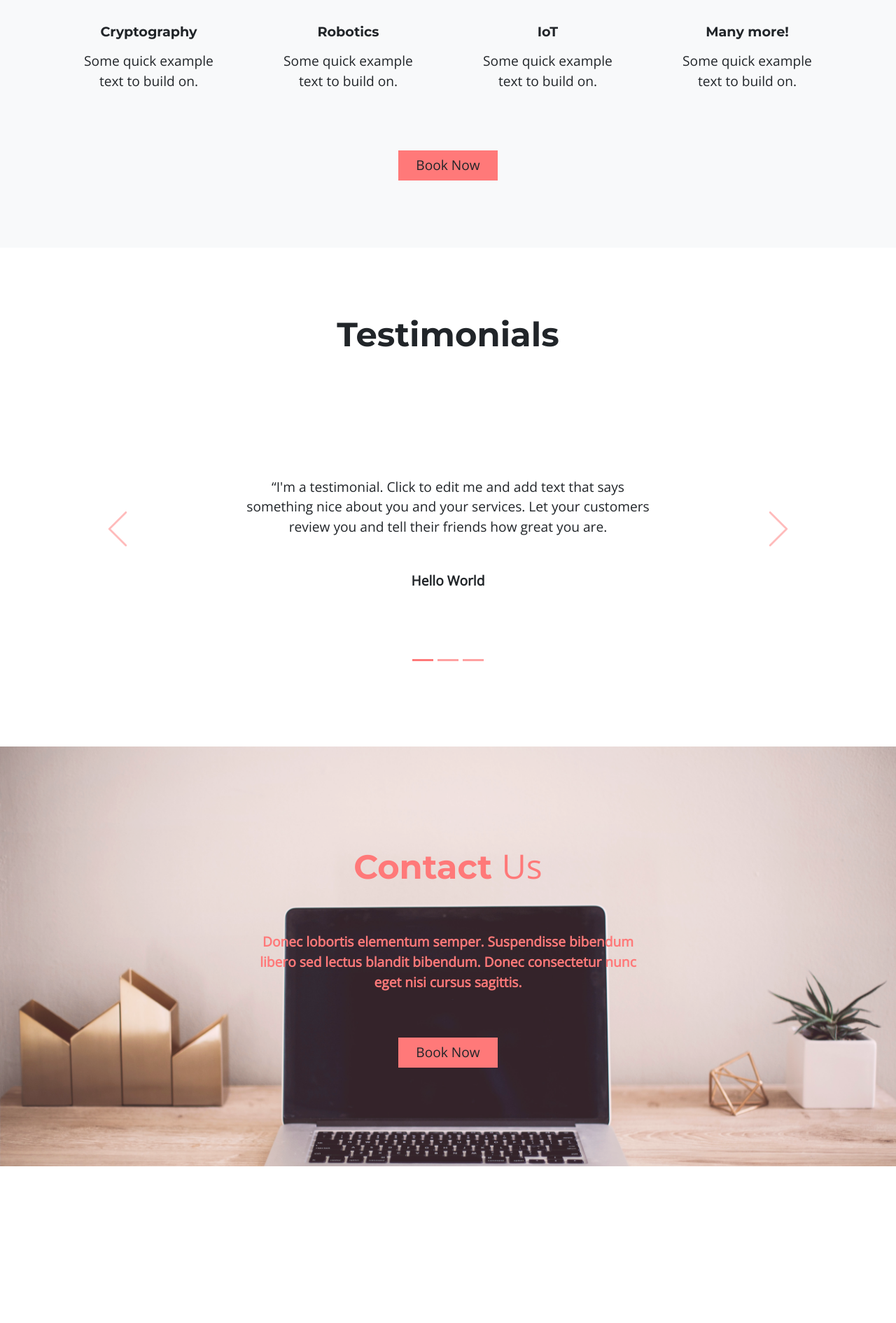
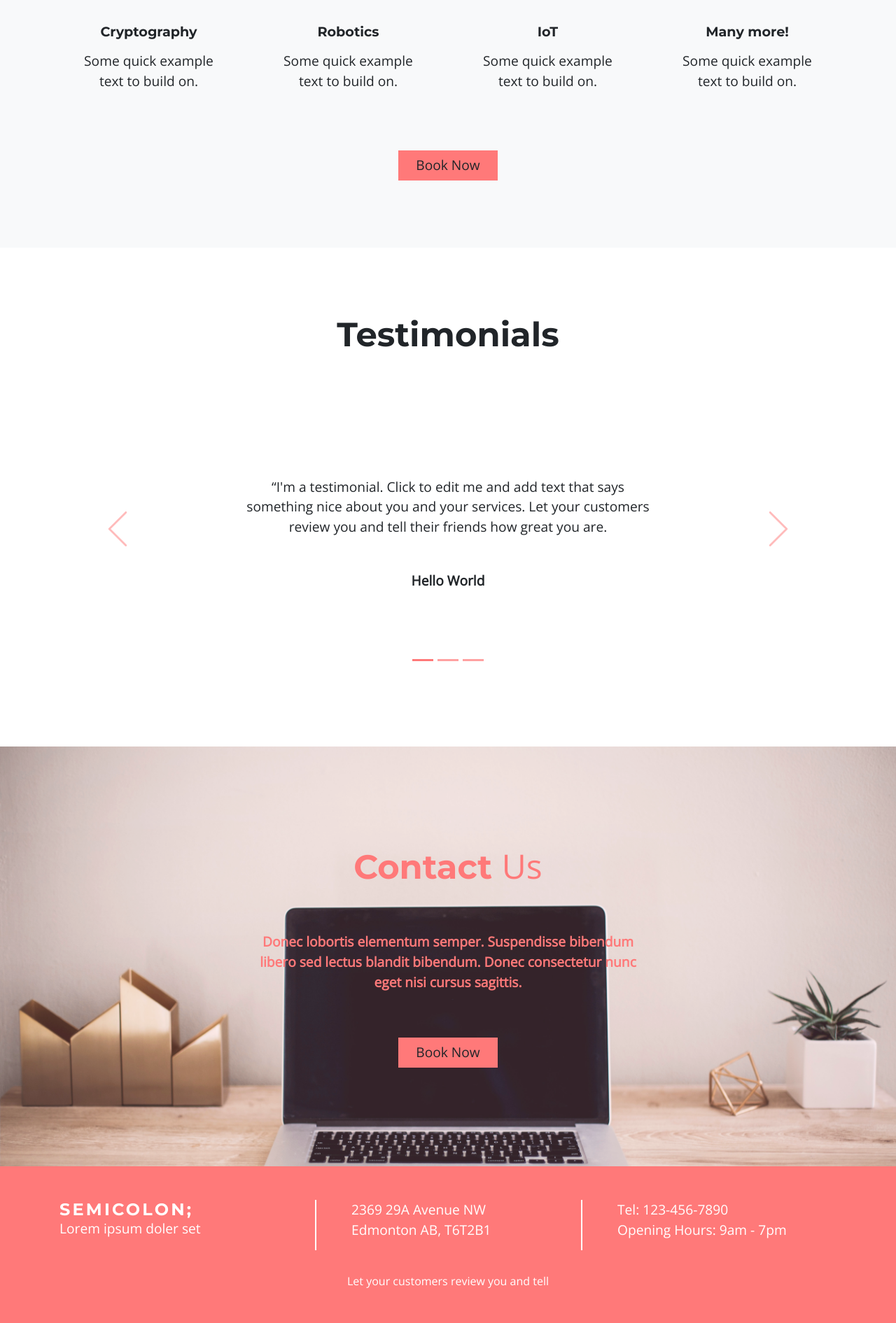
Before and after one commit to carlcastello/semicolonYEG, a Jekyll site: the page built from index.html, in a window 1280 px wide. Shown: the part 2328-4219 px from the top of the page at 70% size. Built offline with Jekyll 4.4.1, drawn with Linux system fonts in a browser that asks for light colours; nearby versions of some CDN libraries; before the commit the page ends 3995 px from its top, so only the background shows below that.

Commit message:
completed footer

```diff
--- a/_includes/footer.html
+++ b/_includes/footer.html
@@ -0,0 +1,36 @@
+<footer class="py-4">
+  <div class="container">
+    <div class="row">
+      <div class="col-md-4">
+        <div class="footer-logo">
+          <div class="logo-container">
+            SEMICOLON<span class="semicolon">;</span class="semicolon">
+          </div>
+          <div class="logo-sub">
+            <p>
+              Lorem ipsum doler set
+            </p>
+          </div>
+        </div>
+      </div>
+      <div class="col-md-4 with-border">
+        <p>
+          2369 29A Avenue NW<br/> Edmonton AB, T6T2B1
+        </p>
+      </div>
+      <div class="col-md-4 with-border">
+        <p>
+          Tel: 123-456-7890<br/>
+          Opening Hours: 9am - 7pm
+        </p>
+      </div>
+    </div>
+    <div class="row mt-3">
+      <div class="col-sm-12 text-center copyright">
+        <p class="copyright mb-0">
+          Let your customers review you and tell
+        </p>
+      </div>
+    </div>
+  </div>
+</footer>
--- a/assets/css/main.scss
+++ b/assets/css/main.scss
@@ -43,4 +43,5 @@
 @import "semicolonYEG/jumbotron";
 @import "semicolonYEG/card";
 @import "semicolonYEG/carousel";
+@import "semicolonYEG/footer";
 @import "semicolonYEG/global";
--- /dev/null
+++ b/assets/scss/semicolonYEG/_footer.scss
@@ -0,0 +1,36 @@
+footer {
+  background-color: $primary;
+  p {
+    color: white;
+  }
+
+  .copyright {
+    font-size: 1rem;
+  }
+
+  @include media-breakpoint-down(sm) {
+    text-align: center;
+  }
+
+  .with-border {
+
+    @include media-breakpoint-up(lg) {
+      padding-left: 50px;
+    }
+
+
+    // @include media-breakpoint-between(md, lg) {
+    //   padding-left: px;
+    // }
+
+    @include media-breakpoint-up(md) {
+      border-left: 2px solid white;
+    }
+
+    p {
+      @include media-breakpoint-up(md) {
+        margin-bottom: 0;
+      }
+    }
+  }
+}
--- a/assets/scss/semicolonYEG/_logo.scss
+++ b/assets/scss/semicolonYEG/_logo.scss
@@ -42,3 +42,20 @@
     }
   }
 }
+
+.footer-logo {
+  .logo-container {
+    color: white;
+    font-family: $font-family-sans-serif-2;
+
+    font-size: 1.1rem;
+    line-height: 1.3rem;
+    letter-spacing: .1rem;
+
+    @include media-breakpoint-up(lg) {
+      font-size: 1.5rem;
+      line-height: 1.7rem;
+      letter-spacing: .2rem;
+    }
+  }
+}
```
